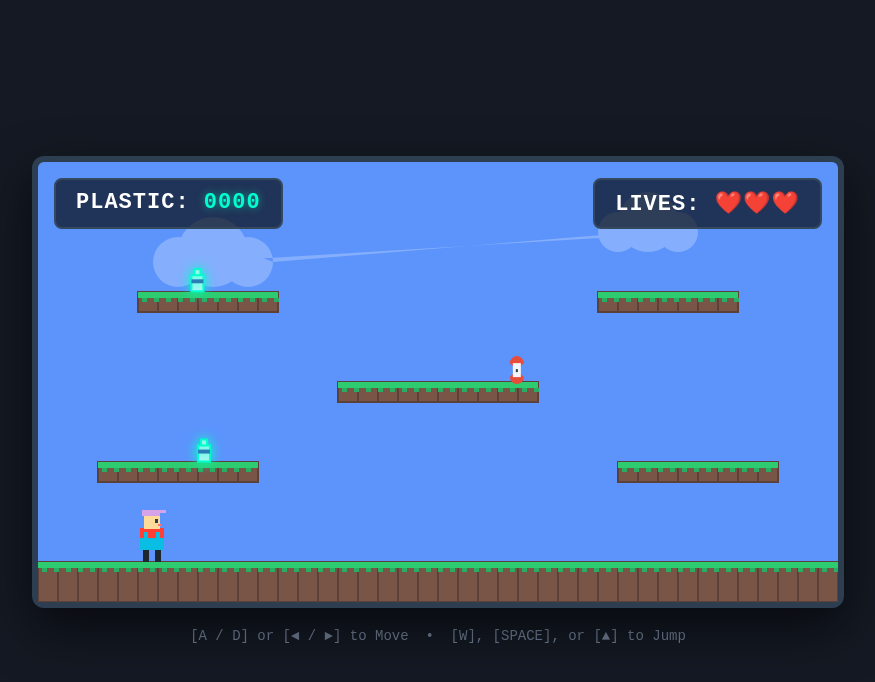
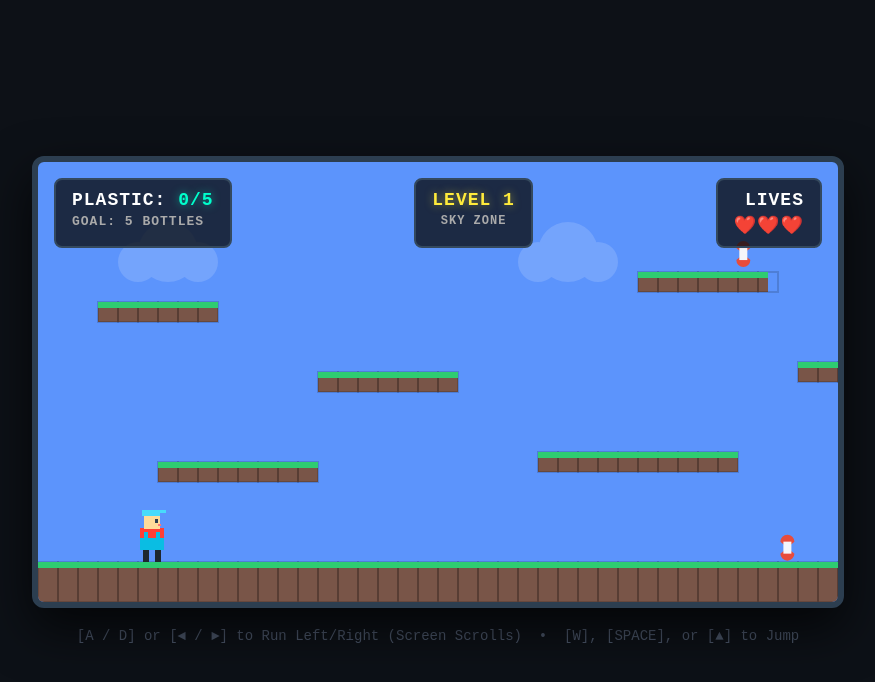
Before and after one commit to LinusIp/mario_clean_quest, a plain HTML site: page index.html in a window 1280 px wide. Both pictures are taken after a click on the button "START GAME". Shown: the whole page, without its empty margins (202-1077 px from the left). Drawn offline with Linux system fonts and the light colour scheme.

Commit message:
Update index.html

```diff
--- a/index.html
+++ b/index.html
@@ -3,12 +3,12 @@
 <head>
     <meta charset="UTF-8">
     <meta name="viewport" content="width=device-width, initial-scale=1.0">
-    <title>Plastic Patrol: Eco Edition</title>
+    <title>Plastic Patrol: Level Evolved</title>
     <style>
         body {
             margin: 0;
             padding: 0;
-            background: #141923;
+            background: #0d1117;
             display: flex;
             flex-direction: column;
             align-items: center;
@@ -21,10 +21,13 @@
         }
         #game-container {
             position: relative;
-            box-shadow: 0 20px 50px rgba(0,0,0,0.6);
+            box-shadow: 0 20px 50px rgba(0,0,0,0.7);
             border: 6px solid #2c3e50;
             border-radius: 12px;
-            background: #5c94fc; /* Mario-esque Sky Blue */
+            overflow: hidden;
+            width: 800px;
+            height: 440px;
+            transition: background 0.5s ease;
         }
         canvas {
             display: block;
@@ -37,34 +40,38 @@
             display: flex;
             justify-content: space-between;
             pointer-events: none;
+            z-index: 5;
         }
         .score-box {
-            background: rgba(0, 0, 0, 0.65);
-            padding: 10px 20px;
+            background: rgba(13, 17, 23, 0.8);
+            padding: 10px 16px;
             border-radius: 8px;
-            font-size: 22px;
+            font-size: 18px;
             font-weight: bold;
             border: 2px solid #34495e;
             letter-spacing: 1px;
+            display: flex;
+            flex-direction: column;
+            gap: 4px;
         }
         #plastic-score { color: #00ffcc; text-shadow: 0 0 8px rgba(0,255,204,0.5); }
+        #level-display { color: #ffeb3b; text-shadow: 0 0 8px rgba(255,235,59,0.5); }
         #strikes-container { color: #ff4d4d; }
-        .heart { display: inline-block; margin-left: 5px; color: #ff4d4d; }
 
         #screen-overlay {
             position: absolute;
             top: 0; left: 0; width: 800px; height: 440px;
-            background: rgba(20, 25, 35, 0.85);
+            background: rgba(13, 17, 23, 0.9);
             display: flex;
             flex-direction: column;
             align-items: center;
             justify-content: center;
             z-index: 10;
-            backdrop-filter: blur(4px);
+            backdrop-filter: blur(5px);
         }
         .hidden { display: none !important; }
-        h1 { margin: 0 0 10px 0; font-size: 48px; color: #00ffcc; text-shadow: 0 4px 0 #127f67; }
-        p { margin: 0 0 25px 0; font-size: 18px; color: #a0aec0; text-align: center; line-height: 1.6; }
+        h1 { margin: 0 0 10px 0; font-size: 44px; color: #00ffcc; text-shadow: 0 4px 0 #127f67; text-align: center;}
+        p { margin: 0 0 25px 0; font-size: 16px; color: #a0aec0; text-align: center; line-height: 1.6; max-width: 500px; }
 
         button {
             padding: 14px 36px;
@@ -85,10 +92,11 @@
         #controls-guide {
             margin-top: 20px;
             font-size: 14px;
-            color: #718096;
+            color: #4a5568;
             text-align: center;
         }
         .highlight { color: #00ffcc; font-weight: bold; }
+        .level-up { color: #ffeb3b; font-weight: bold; }
         .danger { color: #ff7675; font-weight: bold; }
     </style>
 </head>
@@ -96,13 +104,23 @@
 
     <div id="game-container">
         <div id="ui">
-            <div class="score-box">PLASTIC: <span id="plastic-score">0000</span></div>
-            <div class="score-box">LIVES: <span id="strikes-container">❤️❤️❤️</span></div>
+            <div class="score-box">
+                <div>PLASTIC: <span id="plastic-score">0/5</span></div>
+                <div style="font-size: 13px; color: #aaa;">GOAL: <span id="goal-display">5</span> BOTTLES</div>
+            </div>
+            <div class="score-box" style="align-items: center;">
+                <div id="level-display">LEVEL 1</div>
+                <div style="font-size: 12px; color: #aaa;" id="level-name">SKY ZONE</div>
+            </div>
+            <div class="score-box" style="align-items: flex-end;">
+                <div>LIVES</div>
+                <div id="strikes-container">❤️❤️❤️</div>
+            </div>
         </div>
 
         <div id="screen-overlay">
             <h1 id="screen-title">PLASTIC PATROL</h1>
-            <p id="screen-desc">Collect the glowy <span class="highlight">Plastic Bottles</span> to clean the zone.<br>Ignore or dodge <span class="danger">Organic Trash & Boxes</span>!</p>
+            <p id="screen-desc">Explore the extended map! Collect enough <span class="highlight">Plastic Bottles</span> to advance through all 3 levels.<br>Avoid <span class="danger">Organic Trash & Box debris</span>!</p>
             <button id="action-btn">START GAME</button>
         </div>
 
@@ -110,80 +128,131 @@
     </div>
 
     <div id="controls-guide">
-        [A / D] or [◄ / ►] to Move &nbsp;&bull;&nbsp; [W], [SPACE], or [▲] to Jump
+        [A / D] or [◄ / ►] to Run Left/Right (Screen Scrolls) &nbsp;&bull;&nbsp; [W], [SPACE], or [▲] to Jump
     </div>
 
 <script>
 const canvas = document.getElementById('gameCanvas');
 const ctx = canvas.getContext('2d');
+const container = document.getElementById('game-container');
 
-// Game State Engine
-let score = 0;
+// Level Configurations
+const levels = {
+    1: { name: "SKY ZONE", target: 5, bg: "#5c94fc", platformTop: "#2ecc71", platformBottom: "#795548", spawnRate: 1400 },
+    2: { name: "INDUSTRIAL RUINS", target: 8, bg: "#34495e", platformTop: "#e67e22", platformBottom: "#2c3e50", spawnRate: 1000 },
+    3: { name: "MIDNIGHT CORE", target: 12, bg: "#11141a", platformTop: "#9b59b6", platformBottom: "#1e272e", spawnRate: 700 }
+};
+
+// Game Dynamic Configurations
+let currentLevel = 1;
+let score = 0; // Total overall score
+let levelBottlesCollected = 0; // Reset every level
 let lives = 3;
 let gameOver = false;
 let gameStarted = false;
 let keys = {};
 let animationFrame = 0;
 
-// Physics Config
+// World Scale Dimensions
+const worldWidth = 1600; // Double screen width for side-scrolling exploration
+const worldHeight = 440;
+
+// Camera System Matrix
+const camera = { x: 0, y: 0 };
+
+// Physics Configuration
 const gravity = 0.55;
 const friction = 0.82;
 
-// Character Properties
+// Character Data
 const player = {
     x: 100, y: 300, width: 28, height: 44,
-    vx: 0, vy: 0, speed: 5.5, jumpForce: 12.5,
+    vx: 0, vy: 0, speed: 6, jumpForce: 13,
     grounded: false, facingRight: true, walkTimer: 0
 };
 
-// Map Structure (Mario Retro Grid Layout)
+// Extended Platform Map Configuration Layout ($1600\text{px}$ Wide)
 const platforms = [
-    { x: 0, y: 400, width: 800, height: 40, type: 'floor' },   // Ground floor
-    { x: 60, y: 300, width: 160, height: 20 },
-    { x: 300, y: 220, width: 200, height: 20 },
-    { x: 580, y: 300, width: 160, height: 20 },
-    { x: 100, y: 130, width: 140, height: 20 },
-    { x: 560, y: 130, width: 140, height: 20 }
+    { x: 0, y: 400, width: 1600, height: 40 }, // Solid Floor spanning the entire world length
+
+    // Sector 1 (0px - 500px)
+    { x: 120, y: 300, width: 160, height: 20 },
+    { x: 280, y: 210, width: 140, height: 20 },
+    { x: 60, y: 140, width: 120, height: 20 },
+
+    // Sector 2 (500px - 1000px Central Hub)
+    { x: 500, y: 290, width: 200, height: 20 },
+    { x: 760, y: 200, width: 180, height: 20 },
+    { x: 600, y: 110, width: 130, height: 20 },
+
+    // Sector 3 (1000px - 1600px Outpost)
+    { x: 1020, y: 280, width: 150, height: 20 },
+    { x: 1240, y: 190, width: 200, height: 20 },
+    { x: 1080, y: 110, width: 140, height: 20 },
+    { x: 1480, y: 290, width: 120, height: 20 }
 ];
 
 let items = [];
 let spawnTimeout;
 
-// Input Bindings
+// Controls Interceptors
 window.addEventListener('keydown', e => { if(["Space","ArrowUp","ArrowDown","ArrowLeft","ArrowRight"].includes(e.code)) e.preventDefault(); keys[e.code] = true; });
 window.addEventListener('keyup', e => keys[e.code] = false);
 document.getElementById('action-btn').addEventListener('click', handleButtonClick);
 
 function handleButtonClick() {
     if (!gameStarted || gameOver) {
-        resetGame();
+        currentLevel = 1;
+        score = 0;
+        lives = 3;
+        setupLevel(currentLevel);
         gameStarted = true;
         gameOver = false;
         document.getElementById('screen-overlay').classList.add('hidden');
-        clearTimeout(spawnTimeout);
-        spawnItem();
+        startSpawning();
     }
 }
 
-function spawnItem() {
+function setupLevel(lvl) {
+    levelBottlesCollected = 0;
+    items = [];
+    player.x = 100;
+    player.y = 300;
+    player.vx = 0;
+    player.vy = 0;
+
+    container.style.background = levels[lvl].bg;
+    document.getElementById('level-display').innerText = `LEVEL ${lvl}`;
+    document.getElementById('level-name').innerText = levels[lvl].name;
+    document.getElementById('goal-display').innerText = levels[lvl].target;
+    updateUI();
+}
+
+function startSpawning() {
+    clearTimeout(spawnTimeout);
+    function loop() {
         if (gameOver || !gameStarted) return;
 
-    // Pick a targeted platform surface layout
+        // Pick random platform anywhere along the wider map
         const plat = platforms[Math.floor(Math.random() * platforms.length)];
         const roll = Math.random();
+
+        // Dynamic balance based on level settings
         let type = 'plastic';
-    if (roll > 0.45 && roll <= 0.75) type = 'organic';
-    else if (roll > 0.75) type = 'paper';
+        if (roll > 0.40 - (currentLevel * 0.05)) { // Hazards increase slightly per level
+            type = Math.random() > 0.5 ? 'organic' : 'paper';
+        }
 
         const x = plat.x + 15 + Math.random() * (plat.width - 45);
         const y = plat.y - 30;
 
-    // Check overlap boundaries to reduce cluster spawns
-    if (!items.some(i => Math.abs(i.x - x) < 35 && Math.abs(i.y - y) < 35)) {
+        if (!items.some(i => Math.abs(i.x - x) < 40)) {
             items.push({ x, y, width: 24, height: 28, type, bobOffset: Math.random() * Math.PI });
         }
 
-    spawnTimeout = setTimeout(spawnItem, Math.random() * 1200 + 600);
+        spawnTimeout = setTimeout(loop, Math.random() * levels[currentLevel].spawnRate + 400);
+    }
+    loop();
 }
 
 function checkCollision(r1, r2) {
@@ -196,19 +265,20 @@ function update() {
 
     animationFrame++;
 
-    // Movement Physics
+    // Horizontal Controls Translation
     if (keys['ArrowRight'] || keys['KeyD']) {
         if (player.vx < player.speed) player.vx += 0.8;
         player.facingRight = true;
-        if(player.grounded) player.walkTimer += 0.2;
+        if(player.grounded) player.walkTimer += 0.25;
     } else if (keys['ArrowLeft'] || keys['KeyA']) {
         if (player.vx > -player.speed) player.vx -= 0.8;
         player.facingRight = false;
-        if(player.grounded) player.walkTimer += 0.2;
+        if(player.grounded) player.walkTimer += 0.25;
     } else {
         player.walkTimer = 0;
     }
 
+    // Vertical Jump Calculations
     if ((keys['Space'] || keys['ArrowUp'] || keys['KeyW']) && player.grounded) {
         player.vy = -player.jumpForce;
         player.grounded = false;
@@ -219,11 +289,11 @@ function update() {
     player.x += player.vx;
     player.y += player.vy;
 
-    // Screen Boundary Restraints
+    // Hard Boundaries clamped to World Width ($1600\text{px}$)
     if (player.x < 0) { player.x = 0; player.vx = 0; }
-    if (player.x + player.width > canvas.width) { player.x = canvas.width - player.width; player.vx = 0; }
+    if (player.x + player.width > worldWidth) { player.x = worldWidth - player.width; player.vx = 0; }
 
-    // Platform Collisions Solid Math
+    // Solid Platform Collisions Matrix
     player.grounded = false;
     for (let plat of platforms) {
         if (player.x + player.width > plat.x && player.x < plat.x + plat.width &&
@@ -236,27 +306,50 @@ function update() {
         }
     }
 
-    // Interactive Item Checks
+    // Smooth Side-Scrolling Camera Physics Tracker
+    camera.x = player.x - canvas.width / 2 + player.width / 2;
+    // Keep camera bounded within world dimensions
+    if (camera.x < 0) camera.x = 0;
+    if (camera.x > worldWidth - canvas.width) camera.x = worldWidth - canvas.width;
+
+    // Item Intersection Loop Logic
     for (let i = items.length - 1; i >= 0; i--) {
         if (checkCollision(player, items[i])) {
             if (items[i].type === 'plastic') {
                 score += 100;
-                document.getElementById('plastic-score').innerText = String(score).padStart(4, '0');
+                levelBottlesCollected++;
+                updateUI();
+
+                // Track Target Goals across 3 unique levels
+                if (levelBottlesCollected >= levels[currentLevel].target) {
+                    advanceLevel();
+                }
             } else {
                 lives--;
-                updateLivesUI();
-                if (lives <= 0) endGame();
+                updateUI();
+                if (lives <= 0) endGame(false);
             }
             items.splice(i, 1);
         }
     }
 }
 
-function updateLivesUI() {
+function advanceLevel() {
+    if (currentLevel < 3) {
+        currentLevel++;
+        setupLevel(currentLevel);
+        // Momentary Flash Notification can be read from interface state changes
+    } else {
+        endGame(true); // Player completed Level 3 successfully!
+    }
+}
+
+function updateUI() {
+    const target = levels[currentLevel].target;
+    document.getElementById('plastic-score').innerText = `${levelBottlesCollected}/${target}`;
     document.getElementById('strikes-container').innerText = '❤️'.repeat(Math.max(0, lives)) + '🖤'.repeat(Math.max(0, 3 - lives));
 }
 
-// Custom Vector Art Generators (No PNG dependency)
 function drawPlayer(ctx, p) {
     ctx.save();
     ctx.translate(p.x + p.width/2, p.y + p.height/2);
@@ -264,62 +357,59 @@ function drawPlayer(ctx, p) {
 
     const bob = (!p.grounded) ? 0 : Math.sin(p.walkTimer) * 3;
 
-    // Legs running cycle engine
+    // Legs Rendering
     ctx.fillStyle = '#1e272e';
-    if (!p.grounded) { // Jump pose
+    if (!p.grounded) {
         ctx.fillRect(-10, 8, 6, 10);
         ctx.fillRect(4, 2, 6, 10);
-    } else if (p.walkTimer > 0) { // Walk animation
+    } else if (p.walkTimer > 0) {
         ctx.fillRect(Math.sin(p.walkTimer)*5 - 4, 8, 6, 12);
         ctx.fillRect(-Math.sin(p.walkTimer)*5 - 4, 8, 6, 12);
-    } else { // Idle
+    } else {
         ctx.fillRect(-9, 8, 6, 14);
         ctx.fillRect(3, 8, 6, 14);
     }
 
-    // Torso (Jacket & Overalls)
+    // Jumpsuit Body Geometry
     ctx.fillStyle = '#ff3f34';
     ctx.fillRect(-12, -12 + bob, 24, 22);
-    ctx.fillStyle = '#0abde3'; // Blue overalls denim finish
+    ctx.fillStyle = '#0abde3';
     ctx.fillRect(-12, -2 + bob, 24, 12);
     ctx.fillRect(-8, -8 + bob, 4, 8);
     ctx.fillRect(4, -8 + bob, 4, 8);
 
-    // Head & Hair
+    // Head Unit Structure
     ctx.fillStyle = '#ffdb99';
     ctx.fillRect(-8, -26 + bob, 16, 15);
-    ctx.fillStyle = '#d6a2e8'; // Cap base
+    ctx.fillStyle = '#48dbfb'; // Visor cap color configuration matching
     ctx.fillRect(-10, -30 + bob, 18, 6);
-    ctx.fillRect(-2, -30 + bob, 16, 3); // Cap brim/visor
+    ctx.fillRect(-2, -30 + bob, 16, 3);
 
-    // Face Detail Directional alignment
     ctx.fillStyle = '#2c3e50';
-    ctx.fillRect(3, -21 + bob, 3, 4); // Eye
+    ctx.fillRect(3, -21 + bob, 3, 4);
     ctx.fillStyle = '#ff7675';
-    ctx.fillRect(6, -16 + bob, 3, 2); // Smile/Mouth
+    ctx.fillRect(6, -16 + bob, 3, 2);
 
     ctx.restore();
 }
 
 function drawPlatform(ctx, plat) {
-    // Structural Dirt Blocks Base
-    ctx.fillStyle = '#795548';
+    const activeColors = levels[currentLevel];
+
+    // Core structural foundation filling
+    ctx.fillStyle = activeColors.platformBottom;
     ctx.fillRect(plat.x, plat.y, plat.width, plat.height);
 
-    // Grid Brick Segment Overlays
-    ctx.strokeStyle = '#5d4037';
+    // Brick grid profile paths lines
+    ctx.strokeStyle = 'rgba(0,0,0,0.15)';
     ctx.lineWidth = 2;
     for (let bx = plat.x; bx < plat.x + plat.width; bx += 20) {
         ctx.strokeRect(bx, plat.y, 20, plat.height);
     }
 
-    // Bright Green Stylized Top Turf Grass Layer
-    ctx.fillStyle = '#2ecc71';
+    // Highlighted dynamic zone surface trims
+    ctx.fillStyle = activeColors.platformTop;
     ctx.fillRect(plat.x, plat.y, plat.width, 6);
-    ctx.fillStyle = '#27ae60'; // Grass shadow accents
-    for(let gx = plat.x + 4; gx < plat.x + plat.width; gx += 12) {
-        ctx.fillRect(gx, plat.y + 6, 5, 4);
-    }
 }
 
 function drawItem(ctx, item) {
@@ -330,41 +420,29 @@ function drawItem(ctx, item) {
     ctx.save();
 
     if (item.type === 'plastic') {
-        // High visibility Glowing Plastic Bottle graphic
-        ctx.shadowBlur = 12;
+        ctx.shadowBlur = 10;
         ctx.shadowColor = '#00ffcc';
-
-        ctx.fillStyle = 'rgba(240, 255, 255, 0.85)';
+        ctx.fillStyle = 'rgba(230, 255, 255, 0.9)';
         ctx.strokeStyle = '#00ffcc';
         ctx.lineWidth = 2;
-
-        // Bottle shapes geometry pathing
         ctx.beginPath();
         ctx.rect(cx - 6, cy - 4, 12, 16);
         ctx.rect(cx - 3, cy - 10, 6, 6);
         ctx.fill();
         ctx.stroke();
-
-        // Blue Label accent strip
         ctx.fillStyle = '#2980b9';
         ctx.fillRect(cx - 6, cy, 12, 4);
     }
     else if (item.type === 'organic') {
-        // Rotting Apple Core Graphic profile
         ctx.fillStyle = '#e74c3c';
         ctx.beginPath();
-        ctx.arc(cx, cy - 6, 7, 0, Math.PI, true);
-        ctx.arc(cx, cy + 8, 7, 0, Math.PI, false);
+        ctx.arc(cx, cy - 5, 7, 0, Math.PI, true);
+        ctx.arc(cx, cy + 7, 7, 0, Math.PI, false);
         ctx.fill();
-
-        // Core center bite cylinder profile
         ctx.fillStyle = '#f5f6fa';
-        ctx.fillRect(cx - 4, cy - 6, 8, 14);
-        ctx.fillStyle = '#2f3640'; // Seeds detail
-        ctx.fillRect(cx - 1, cy, 2, 3);
+        ctx.fillRect(cx - 4, cy - 5, 8, 12);
     }
     else if (item.type === 'paper') {
-        // Crumpled Cardboard Waste Box graphic profile
         ctx.fillStyle = '#d2a679';
         ctx.strokeStyle = '#8a6d4f';
         ctx.lineWidth = 2;
@@ -372,37 +450,41 @@ function drawItem(ctx, item) {
         ctx.rect(cx - 9, cy - 6, 18, 15);
         ctx.fill();
         ctx.stroke();
-        // Box opening flaps flap art
-        ctx.fillStyle = '#b8860b';
-        ctx.fillRect(cx - 11, cy - 10, 8, 4);
-        ctx.fillRect(cx + 3, cy - 10, 8, 4);
     }
-
     ctx.restore();
 }
 
 function draw() {
     ctx.clearRect(0, 0, canvas.width, canvas.height);
 
-    // Parallax background clouds decoration layers
-    ctx.fillStyle = 'rgba(255, 255, 255, 0.25)';
+    ctx.save();
+    // Offset standard renderer transformation context matrix based on current Camera space coordinates
+    ctx.translate(-camera.x, -camera.y);
+
+    // Decorative Stars / Cloud elements distributed along long map plane
+    ctx.fillStyle = 'rgba(255, 255, 255, 0.15)';
+    for(let cx = 100; cx < worldWidth; cx += 400) {
         ctx.beginPath();
-    ctx.arc(140, 100, 25, 0, Math.PI * 2); ctx.arc(175, 90, 35, 0, Math.PI * 2); ctx.arc(210, 100, 25, 0, Math.PI * 2);
-    ctx.arc(580, 70, 20, 0, Math.PI * 2);  ctx.arc(610, 60, 30, 0, Math.PI * 2);  ctx.arc(640, 70, 20, 0, Math.PI * 2);
+        ctx.arc(cx, 100, 20, 0, Math.PI * 2);
+        ctx.arc(cx + 30, 90, 30, 0, Math.PI * 2);
+        ctx.arc(cx + 60, 100, 20, 0, Math.PI * 2);
         ctx.fill();
+    }
 
-    // Draw Map Assets
+    // Render Platform Layers
     for (let plat of platforms) {
         drawPlatform(ctx, plat);
     }
 
-    // Draw collectible variants
+    // Render Entities
     for (let item of items) {
         drawItem(ctx, item);
     }
 
-    // Render character layer
+    // Render Main Hero
     drawPlayer(ctx, player);
+
+    ctx.restore();
 }
 
 function gameLoop() {
@@ -411,28 +493,30 @@ function gameLoop() {
     requestAnimationFrame(gameLoop);
 }
 
-function endGame() {
+function endGame(victory = false) {
     gameOver = true;
-    document.getElementById('screen-title').innerText = "GAME OVER";
-    document.getElementById('screen-desc').innerHTML = `You filled the bin with too much bad trash!<br>Final Score: <span class="highlight">${score} points</span>`;
-    document.getElementById('action-btn').innerText = "TRY AGAIN";
+    clearTimeout(spawnTimeout);
+
+    const title = document.getElementById('screen-title');
+    const desc = document.getElementById('screen-desc');
+    const btn = document.getElementById('action-btn');
+
+    if (victory) {
+        title.innerText = "MISSION ACCOMPLISHED";
+        title.style.color = "#ffeb3b";
+        desc.innerHTML = `Incredible work! You successfully cleaned all 3 sectors.<br>Grand Total Score: <span class="highlight">${score} points</span>`;
+        btn.innerText = "PLAY AGAIN";
+    } else {
+        title.innerText = "BIN OVERFLOW";
+        title.style.color = "#ff4d4d";
+        desc.innerHTML = `You took too many safety strikes from hazardous items!<br>Stalled out on <span class="level-up">Level ${currentLevel}</span> with ${score} points.`;
+        btn.innerText = "RETRY CHALLENGE";
+    }
+
     document.getElementById('screen-overlay').classList.remove('hidden');
 }
 
-function resetGame() {
-    score = 0;
-    lives = 3;
-    items = [];
-    player.x = 100;
-    player.y = 300;
-    player.vx = 0;
-    player.vy = 0;
-    player.grounded = false;
-    document.getElementById('plastic-score').innerText = '0000';
-    updateLivesUI();
-}
-
-// System Init engine kickoff
+// Global initialization configuration kickoff
 gameLoop();
 </script>
 
```
Lines whose indentation alone changed are shown as unchanged.
